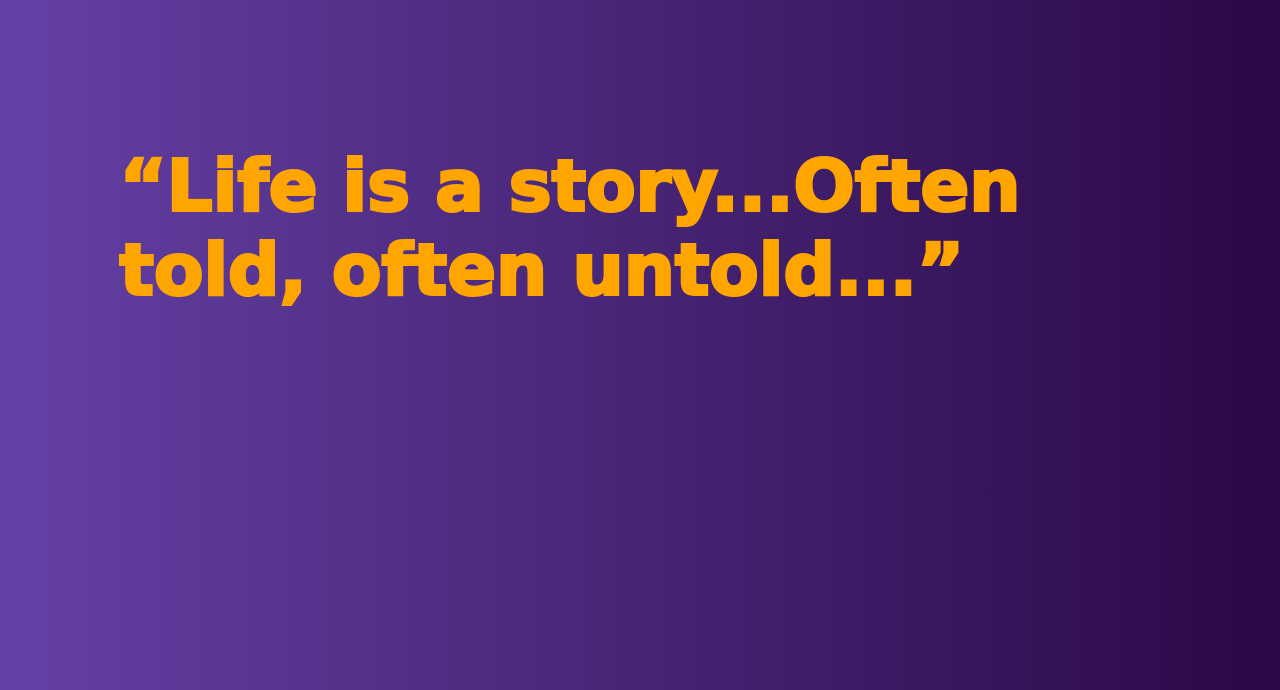
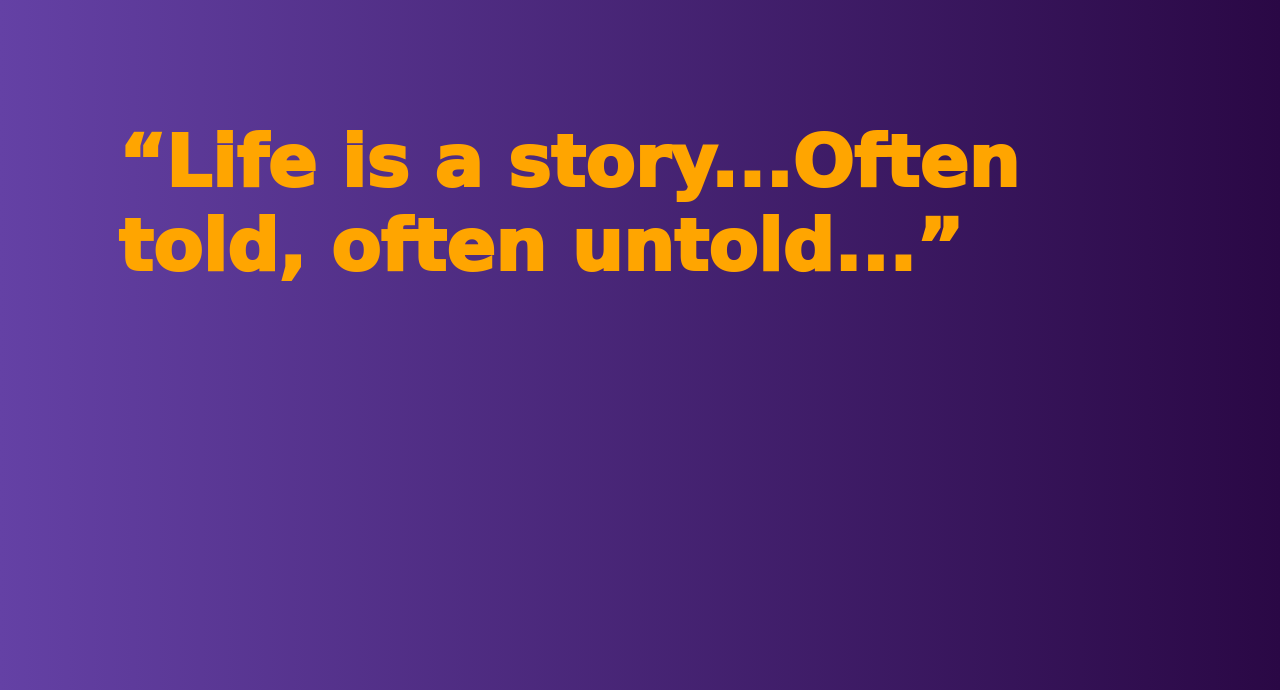
Before and after one commit to AdiptaBiswas/basic-front-end, a plain HTML site: page sample-blog-home/dist/index.html in a window 1280 px wide. Shown: the part 110-800 px from the top of the page. Drawn offline with nearby package versions, Linux system fonts and the light colour scheme; a web font is replaced by a local one.

Commit message:
Update style.css
code updated

```diff
--- a/sample-blog-home/dist/style.css
+++ b/sample-blog-home/dist/style.css
@@ -17,7 +17,6 @@ h2 {
 }
 
 nav {
-  display: inline-block;
   overflow: hidden;
   float: right;
   margin-top: -60px;
@@ -49,11 +48,10 @@ header {
   color: #CC5A71;
   font-size: 72px;
   margin: 50px 50px 50px 50px;
-  display: inline-block;
 }
 
 body {
   background: #6441a5;
-  background: -webkit-linear-gradient(to right, #6441a5, #2a0845);
+  background: linear-gradient(to right, #6441a5, #2a0845);
   background: linear-gradient(to right, #6441a5, #2a0845);
 }
```
